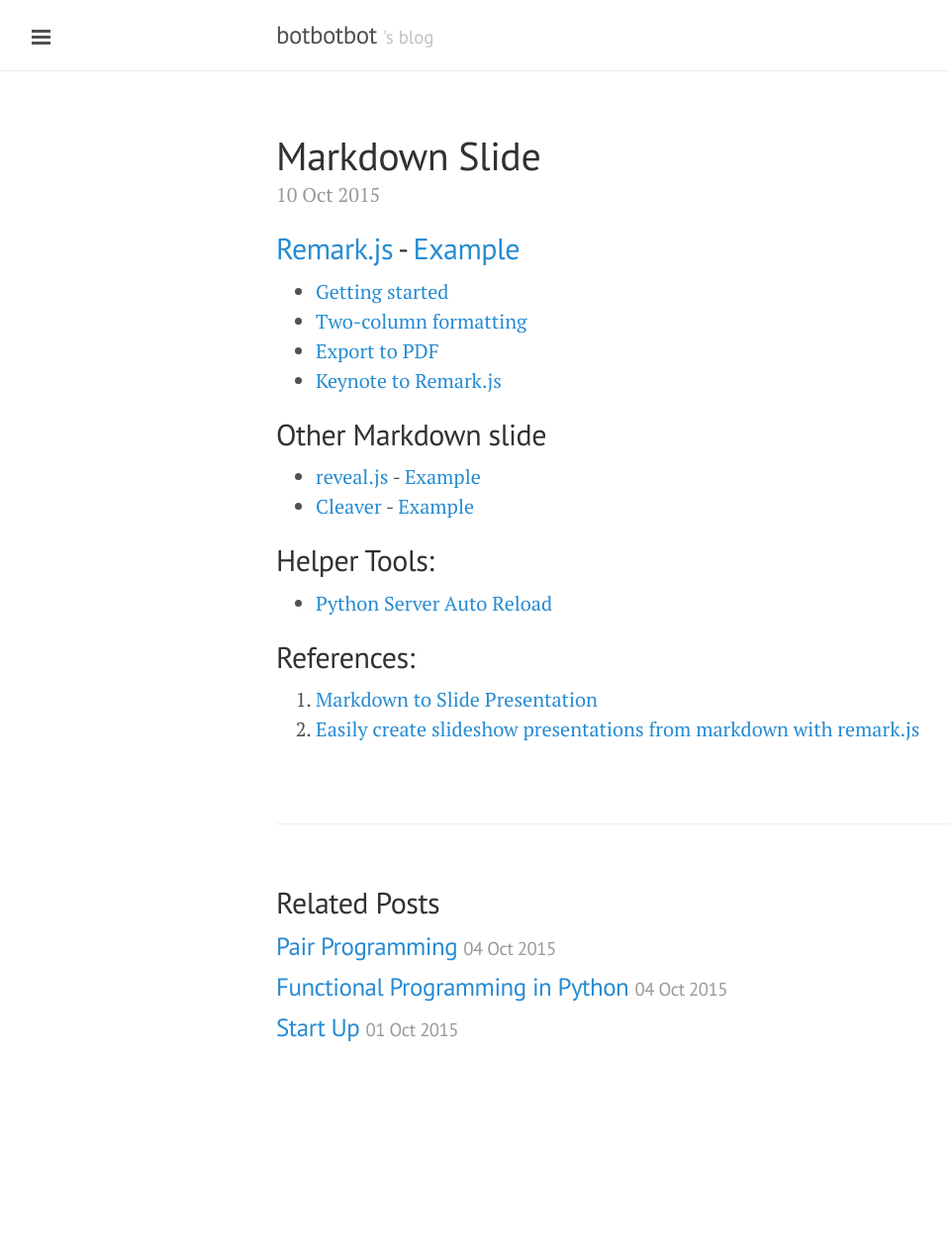
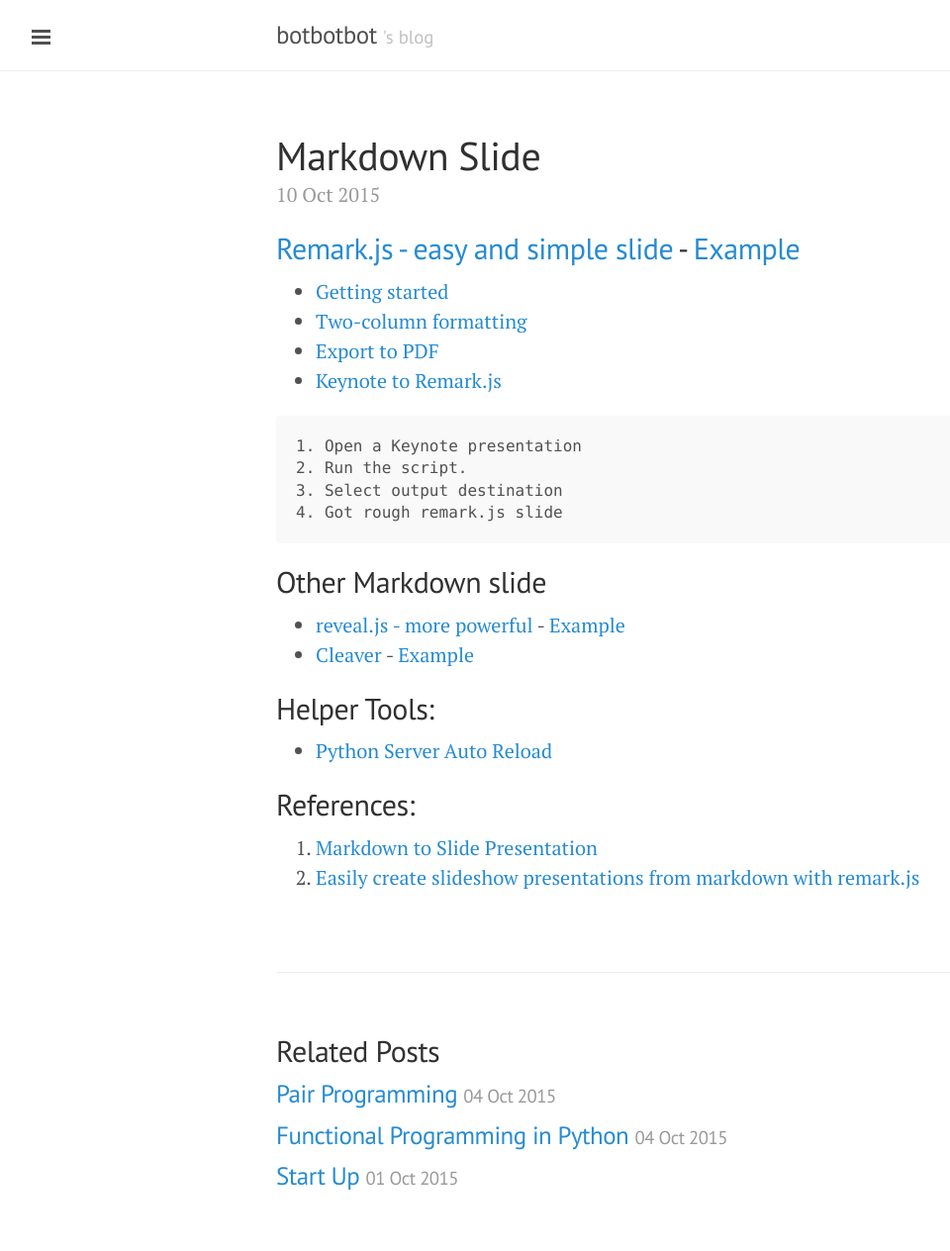
Before and after one commit to ibotdotout/ibotdotout.github.io, a Jekyll site: the page built from _posts/2015-10-10-markdown-slide.md, in a window 1280 px wide. Shown: the whole page at 99% size, without its empty margins (1-961 px from the left). Built offline with Jekyll 4.4.1, drawn with Linux system fonts in a browser that asks for light colours; Markdown is read by kramdown in place of the engine named in the settings; before the commit the page ends 1115 px from its top, so only the background shows below that.

Commit message:
Upate md slide

````diff
--- a/_posts/2015-10-10-markdown-slide.md
+++ b/_posts/2015-10-10-markdown-slide.md
@@ -5,15 +5,21 @@ tags: markdown
 permalink: slide
 ---
 
-## [Remark.js](https://github.com/gnab/remark) - [Example](http://remarkjs.com)
+## [Remark.js - easy and simple slide](https://github.com/gnab/remark) - [Example](http://remarkjs.com)
 - [Getting started](https://github.com/gnab/remark/wiki#getting-started)
-- [Two-column formatting](https://github.com/gnab/remark/issues/236)
-- [Export to PDF](https://github.com/gnab/remark/issues/50)
+- [Two-column formatting](https://github.com/gnab/remark/issues/236#issuecomment-108211948)
+- [Export to PDF](https://github.com/gnab/remark/issues/50#issuecomment-112140176)
 - [Keynote to Remark.js](https://github.com/derickfay/key2txt/blob/master/k2remark.applescript)
 
+```
+1. Open a Keynote presentation
+2. Run the script.
+3. Select output destination
+4. Got rough remark.js slide
+```
 
 ## Other Markdown slide
-- [reveal.js](https://github.com/hakimel/reveal.js) - [Example](http://lab.hakim.se/reveal-js/)
+- [reveal.js - more powerful](https://github.com/hakimel/reveal.js) - [Example](http://lab.hakim.se/reveal-js/)
 - [Cleaver](https://github.com/jdan/cleaver) - [Example](http://jdan.github.io/cleaver)
 
 ## Helper Tools:
````
